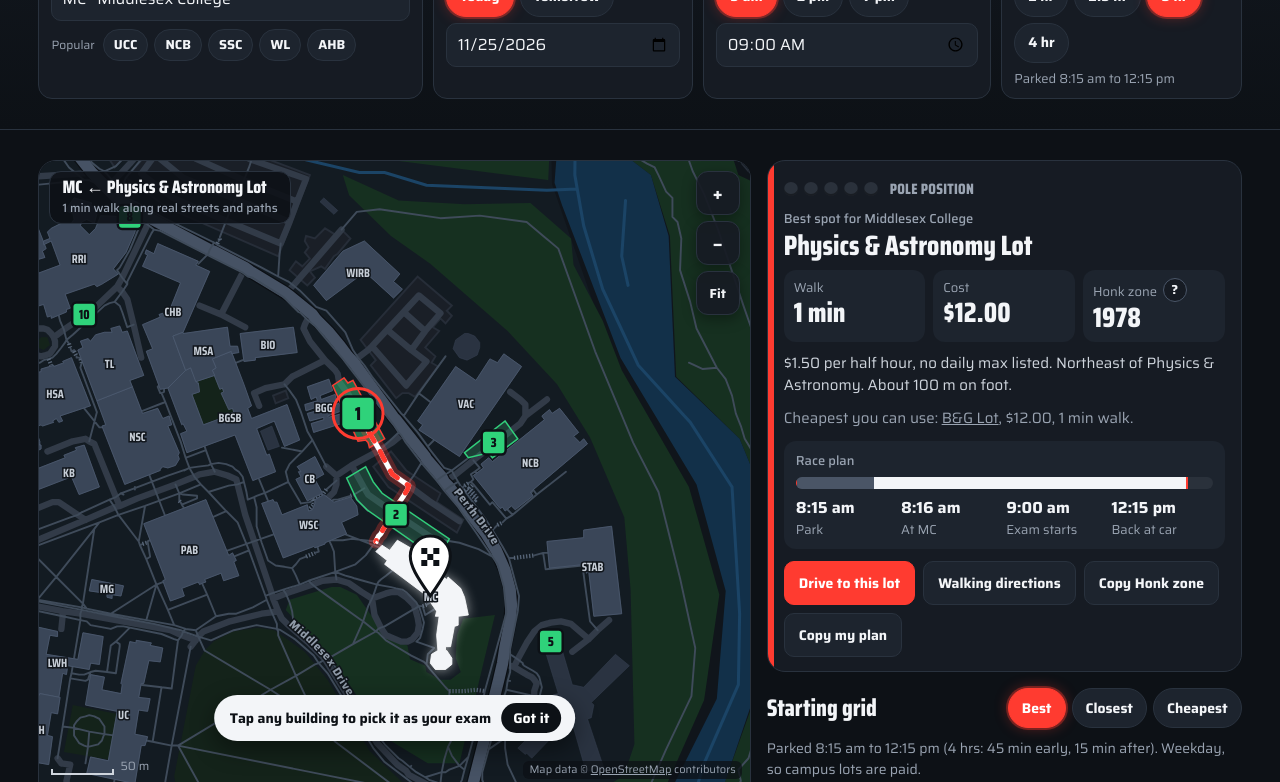
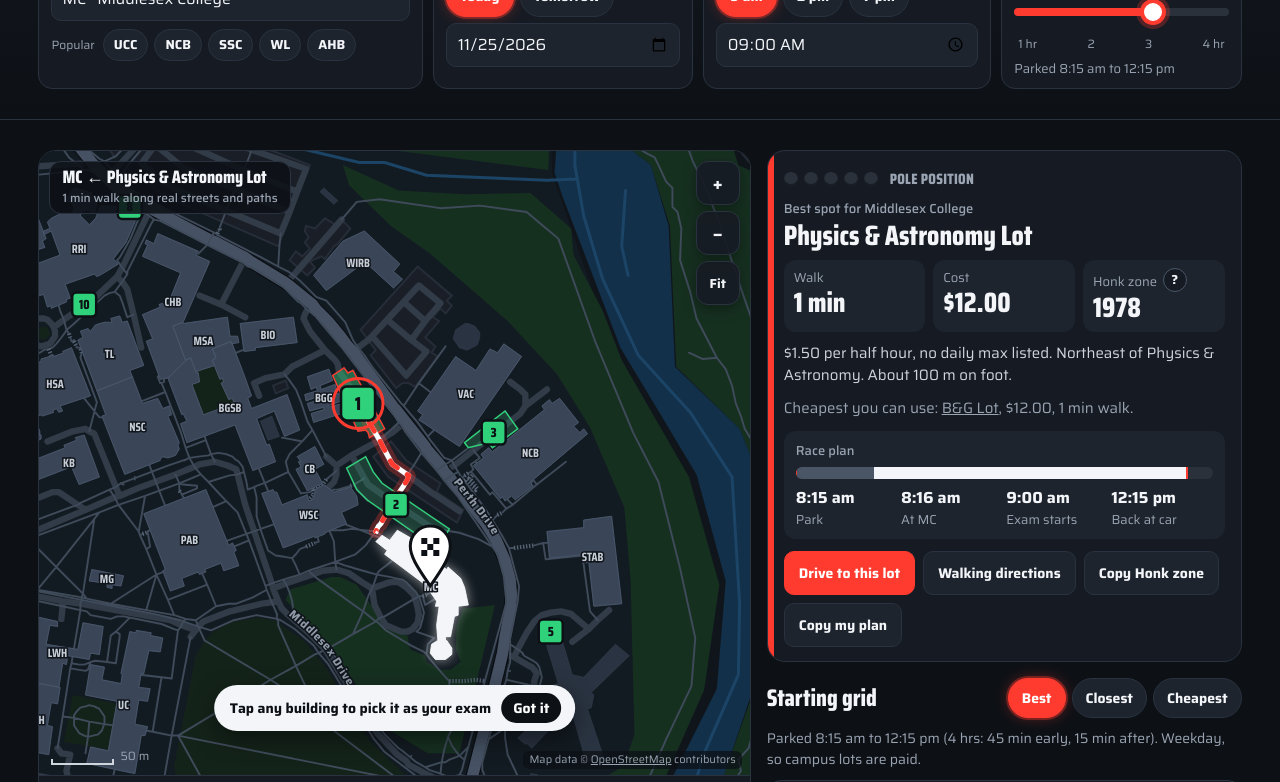
Before and after one commit to akhilganti7/western-exam-parking, a plain HTML site: page index.html in a window 1280 px wide. Shown: the part 212-994 px from the top of the page. Drawn offline with Linux system fonts and the light colour scheme.

Commit message:
Exam length is now a slider (1 to 4 hours, half-hour steps)
Co-Authored-By: Claude Opus 5.5 <noreply@anthropic.com>

```diff
--- a/index.html
+++ b/index.html
@@ -183,6 +183,14 @@ html.calm #map .r3,html.calm .lights.on i{animation:none}
 .honkbox b{color:var(--ink)}.honkbox ol{margin:6px 0 0;padding-left:20px}
 .appx{display:block;font-size:12px;color:var(--warn);font-weight:500;margin-top:2px}
 .mini{margin:6px 0 0;font-size:13px;color:var(--mute)}
+.lenv{margin-left:auto;font:800 22px "Saira Condensed",sans-serif;color:var(--ink)}
+#len{-webkit-appearance:none;appearance:none;width:100%;height:44px;background:none;border:0;padding:0;margin:0;cursor:pointer}
+#len::-webkit-slider-runnable-track{height:8px;border-radius:4px;background:linear-gradient(90deg,var(--red) var(--p,66%),#2a313b var(--p,66%))}
+#len::-moz-range-track{height:8px;border-radius:4px;background:#2a313b}#len::-moz-range-progress{height:8px;border-radius:4px;background:var(--red)}
+#len::-webkit-slider-thumb{-webkit-appearance:none;width:26px;height:26px;margin-top:-9px;border-radius:50%;background:#fff;border:4px solid var(--red);box-shadow:0 0 0 4px rgba(255,59,48,.25)}
+#len::-moz-range-thumb{width:20px;height:20px;border-radius:50%;background:#fff;border:4px solid var(--red)}
+#len:focus{outline:none}#len:focus-visible{outline:2px solid var(--red);outline-offset:2px;border-radius:8px}
+.ticks{display:flex;justify-content:space-between;font-size:12px;color:var(--mute);margin-top:-6px;padding:0 4px}
 .filters{background:var(--panel);border:1px solid var(--line);border-radius:14px;margin:0 0 12px;overflow:hidden}
 .fhead{width:100%;display:flex;justify-content:space-between;align-items:center;font:800 19px "Saira Condensed",sans-serif;color:var(--ink);background:none;border:0;min-height:48px;padding:6px 14px}
 .fhead em{font:700 12px Saira,sans-serif;font-style:normal;background:var(--red);color:#fff;border-radius:999px;padding:1px 8px;margin-left:6px;vertical-align:2px}
@@ -223,7 +231,7 @@ input[type=range]{min-height:36px;padding:0;background:none;border:0;accent-colo
    <div class="f"><div class="lab"><b>1</b>Exam building</div><input id="q" autocomplete="off" placeholder="Type a name or code, like MC or Ivey" aria-autocomplete="list" aria-controls="sugg" role="combobox" aria-expanded="false"><ul id="sugg" role="listbox"></ul><div class="chips recent" id="recent"></div></div>
    <div class="f"><div class="lab"><b>2</b>Exam day</div><div class="row"><span class="chips" id="days"></span><input type="date" id="date" aria-label="Exam date"></div></div>
    <div class="f"><div class="lab"><b>3</b>Start time</div><div class="row"><span class="chips" id="times"></span><input type="time" id="time" value="09:00" aria-label="Start time"></div></div>
-   <div class="f"><div class="lab"><b>4</b>Exam length</div><div class="chips" id="lens"></div><p class="mini" id="lenhint"></p></div>
+   <div class="f"><div class="lab"><b>4</b>Exam length <strong class="lenv" id="lenv"></strong></div><input type="range" id="len" min="1" max="4" step="0.5" aria-label="Exam length in hours" aria-describedby="lenhint"><div class="ticks" aria-hidden="true"><span>1 hr</span><span>2</span><span>3</span><span>4 hr</span></div><p class="mini" id="lenhint"></p></div>
   </div>
  </div>
 </header>
@@ -324,7 +332,7 @@ if(st.time)$('time').value=st.time;
 $('date').min=ymd(today);
 $('days').innerHTML=`<button class="chip" data-d="${ymd(today)}">Today</button><button class="chip" data-d="${ymd(tmrw)}">Tomorrow</button>`;
 $('times').innerHTML=[['09:00','9 am'],['14:00','2 pm'],['19:00','7 pm']].map(x=>`<button class="chip" data-t="${x[0]}">${x[1]}</button>`).join('');
-$('lens').innerHTML=[2,2.5,3,4].map(x=>`<button class="chip" data-l="${x}">${x} hr</button>`).join('');
+
 $('sorts').innerHTML=[['best','Best'],['walk','Closest'],['cost','Cheapest']].map(x=>`<button class="chip" data-s="${x[0]}">${x[1]}</button>`).join('');
 
 // ---- projection ----
@@ -389,7 +397,7 @@ function render(fit){
  $('q').value=b.c+' · '+b.n;
  document.querySelectorAll('[data-t]').forEach(x=>x.setAttribute('aria-pressed',x.dataset.t===$('time').value));
  document.querySelectorAll('[data-d]').forEach(x=>x.setAttribute('aria-pressed',x.dataset.d===$('date').value));
- document.querySelectorAll('[data-l]').forEach(x=>x.setAttribute('aria-pressed',+x.dataset.l===st.len));
+ $('len').value=st.len;$('lenv').textContent=st.len+' hr';$('len').style.setProperty('--p',((st.len-1)/3*100)+'%');
  document.querySelectorAll('[data-s]').forEach(x=>x.setAttribute('aria-pressed',x.dataset.s===st.sort));
  document.querySelectorAll('[data-f]').forEach(x=>x.setAttribute('aria-pressed',!!st.f[x.dataset.f]));
  document.querySelectorAll('[data-show]').forEach(x=>x.setAttribute('aria-pressed',!!st.f.show[x.dataset.show]));
@@ -549,10 +557,10 @@ document.addEventListener('click',e=>{
  const rb=e.target.closest('#recent [data-b]');if(rb){pickB(rb.dataset.b);return}
  const tt=e.target.closest('[data-t]');if(tt){$('time').value=tt.dataset.t;st.sel=null;render(true);return}
  const dd=e.target.closest('[data-d]');if(dd){$('date').value=dd.dataset.d;guardDate();st.sel=null;render(true);return}
- const ll=e.target.closest('[data-l]');if(ll){st.len=+ll.dataset.l;st.sel=null;render(true);return}
  const ss=e.target.closest('[data-s]');if(ss){st.sort=ss.dataset.s;st.sel=null;render(true);return}
  const li=e.target.closest('#list [data-n]');if(li){st.sel=li.dataset.n;render(true);if(innerWidth<1020)fig.scrollIntoView({behavior:RM?'auto':'smooth',block:'center'})}});
 $('list').addEventListener('keydown',e=>{if(e.key==='Enter'&&e.target.dataset.n){st.sel=e.target.dataset.n;render(true)}});
+$('len').addEventListener('input',()=>{st.len=+$('len').value;st.sel=null;render()});$('len').addEventListener('change',()=>fitRoute());
 $('ftoggle').onclick=()=>{st.fopen=!st.fopen;render()};
 ['fwalk','fcost'].forEach(id=>$(id).addEventListener('input',()=>{st.f[id==='fwalk'?'walk':'cost']=+$(id).value;st.sel=null;render()}));
 $('fwalk').addEventListener('change',()=>fitRoute());$('fcost').addEventListener('change',()=>fitRoute());
```
